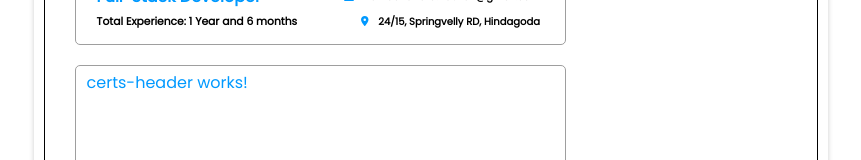
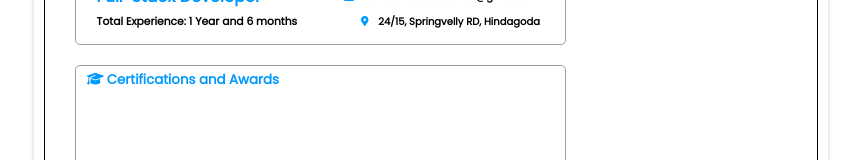
Before and after one commit to hmalindu1/resume-builder, an Angular app: page / in a window 1280 px wide. Shown: the part 497-657 px from the top of the page, without its empty margins (209-1070 px from the left). Built offline with nearby package versions, Linux system fonts and the light colour scheme; data requests are answered from the project's data file.

Commit message:
Title and Icon attached to the html

```diff
--- a/src/app/components/certs-header/certs-header.component.html
+++ b/src/app/components/certs-header/certs-header.component.html
@@ -1 +1,5 @@
-<p>certs-header works!</p>
+<header>
+    <h4>
+        <fa-icon [icon]="faGraduationCap"></fa-icon> {{title}}
+    </h4>
+</header>
```
